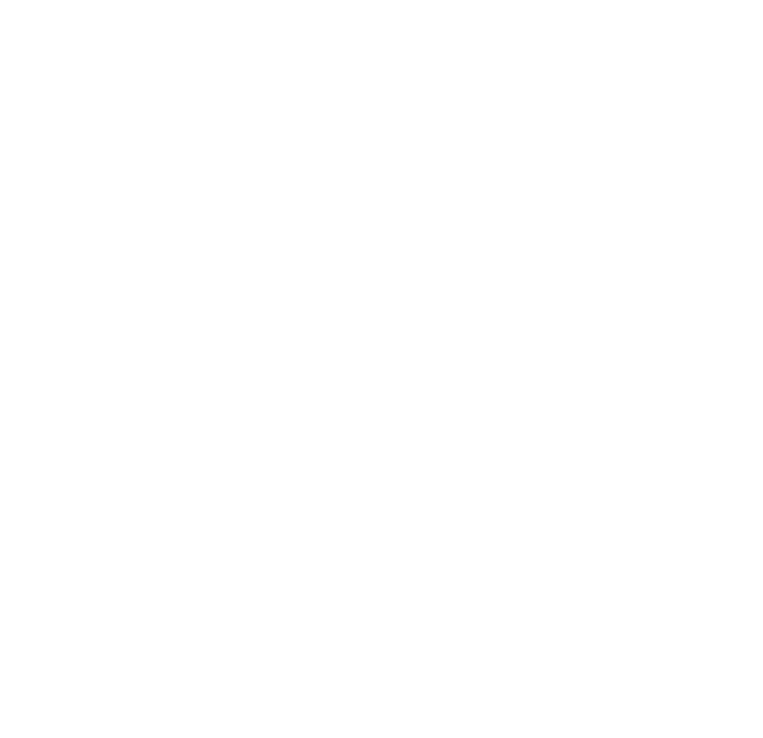
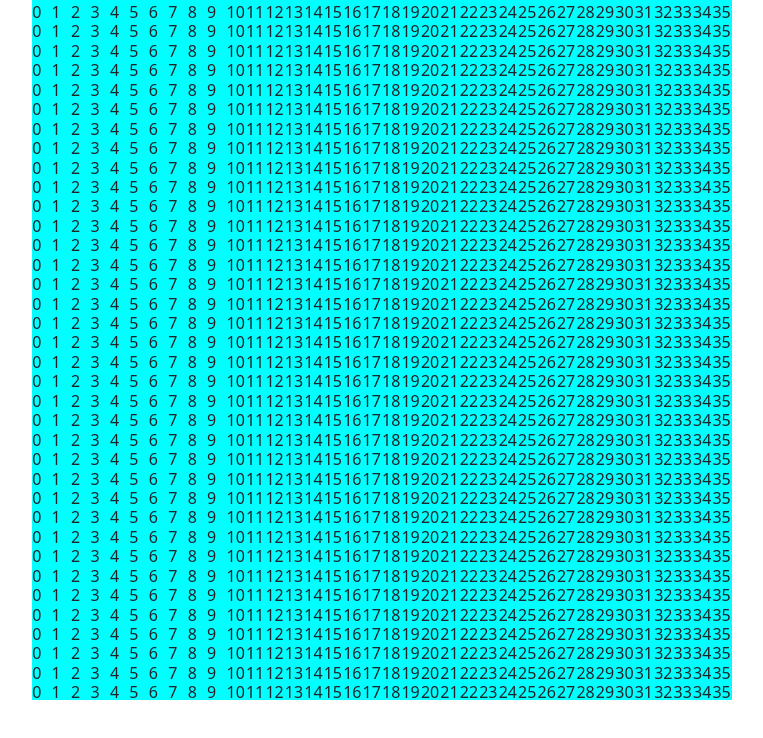
Before and after one commit to zboh/etch-a-scetch, a plain HTML site: page index.html in a window 1280 px wide. Shown: the whole page, without its empty margins (258-1021 px from the left). Drawn offline with nearby package versions, Linux system fonts and the light colour scheme.

Commit message:
created basic grid of dics to hover over.

```diff
--- a/index.html
+++ b/index.html
@@ -17,7 +17,7 @@
 
 	<body>
 		<div class="container">
-			<div class="row d-flex align-items-center justify-content-center" id="playArea">
+			<div class="row d-flex align-items-center justify-content-center" id="playAreaWrapper">
 
 			</div>
 		</div>
--- a/script.js
+++ b/script.js
@@ -0,0 +1,29 @@
+const playArea = document.createElement('div');
+playArea.classList.add('d-flex', 'align-items-center', 'justify-content-center', 'flex-wrap', 'playArea');
+const wrapper = document.querySelector('#playAreaWrapper');
+wrapper.appendChild(playArea);
+const gridHight = 36;
+const gridWidth = 36;
+const gridSize = gridHight * gridWidth;
+
+
+function createGrid2(height, width) {
+
+	for(let i = 0; i < height; i++){
+		let gridRow = document.createElement('div');
+		gridRow.classList.add('gridRow', 'd-flex');
+		for (let j = 0; j < width; j++) {
+			let gridUnit = document.createElement('div');
+			gridUnit.classList.add('gridUnit');
+			let gridUnitWidth = playArea.clientWidth / gridWidth;
+			console.log(playArea.clientWidth);
+			gridUnit.style.width = gridUnitWidth + 'px';
+			gridUnit.style.height = gridUnitWidth + 'px';
+			gridUnit.innerText = j;
+			gridRow.appendChild(gridUnit);
+		}
+		playArea.appendChild(gridRow);
+	}
+}
+
+createGrid2(gridHight, gridWidth);
--- a/style.css
+++ b/style.css
@@ -14,7 +14,7 @@ body, h1, h2, h3, h4, h5, h6, p, ol, ul {
 	margin: 0;
 	padding: 0;
 	font-weight: normal;
-	overflow: hidden;
+	/* overflow: hidden; */
 }
 
 ol, ul {
@@ -27,3 +27,15 @@ img {
 }
 
 /* END of reset */
+
+/* .row {
+	height: 100vh;
+} */
+
+.playArea {
+	max-width: 700px;
+}
+
+.gridUnit {
+	background-color: aqua;
+}
```
